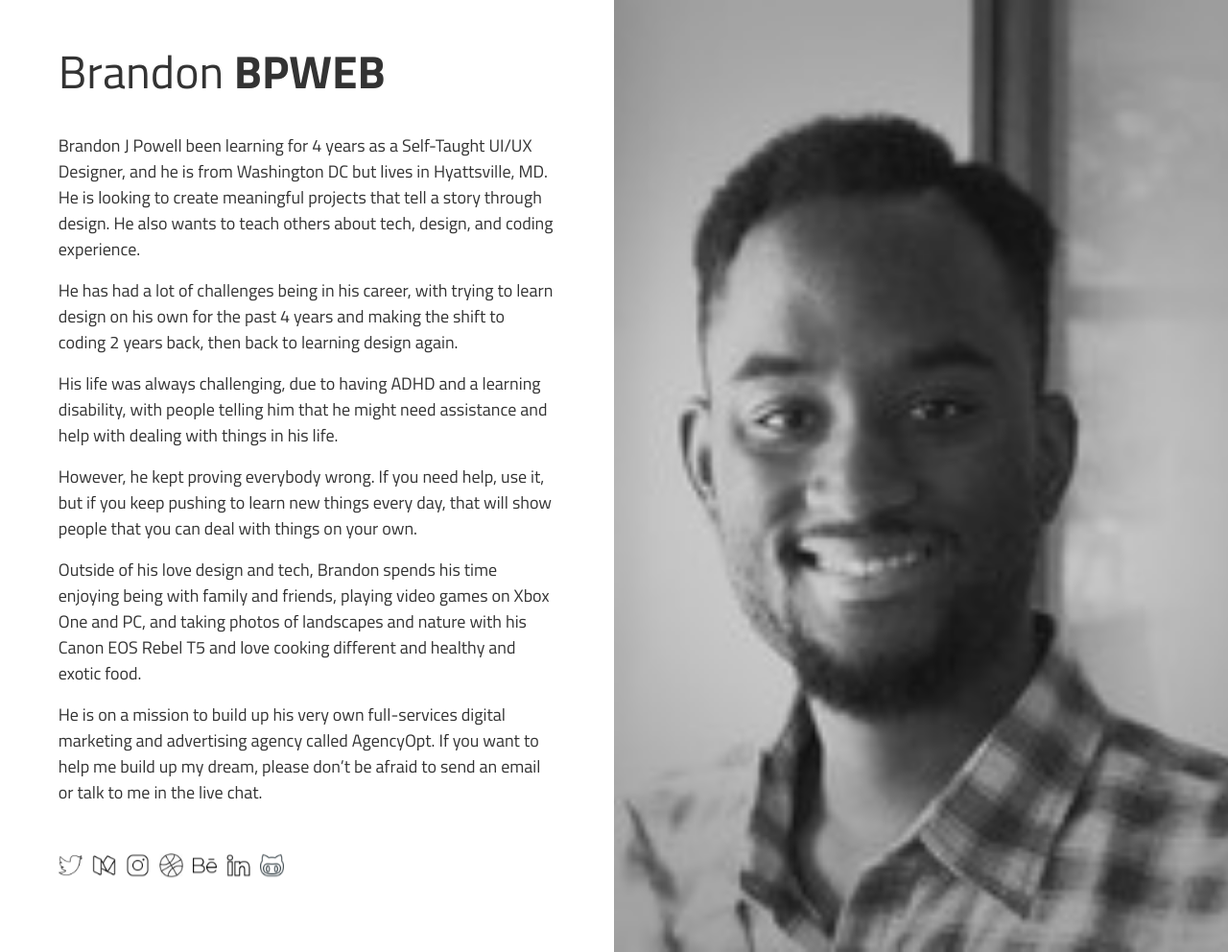
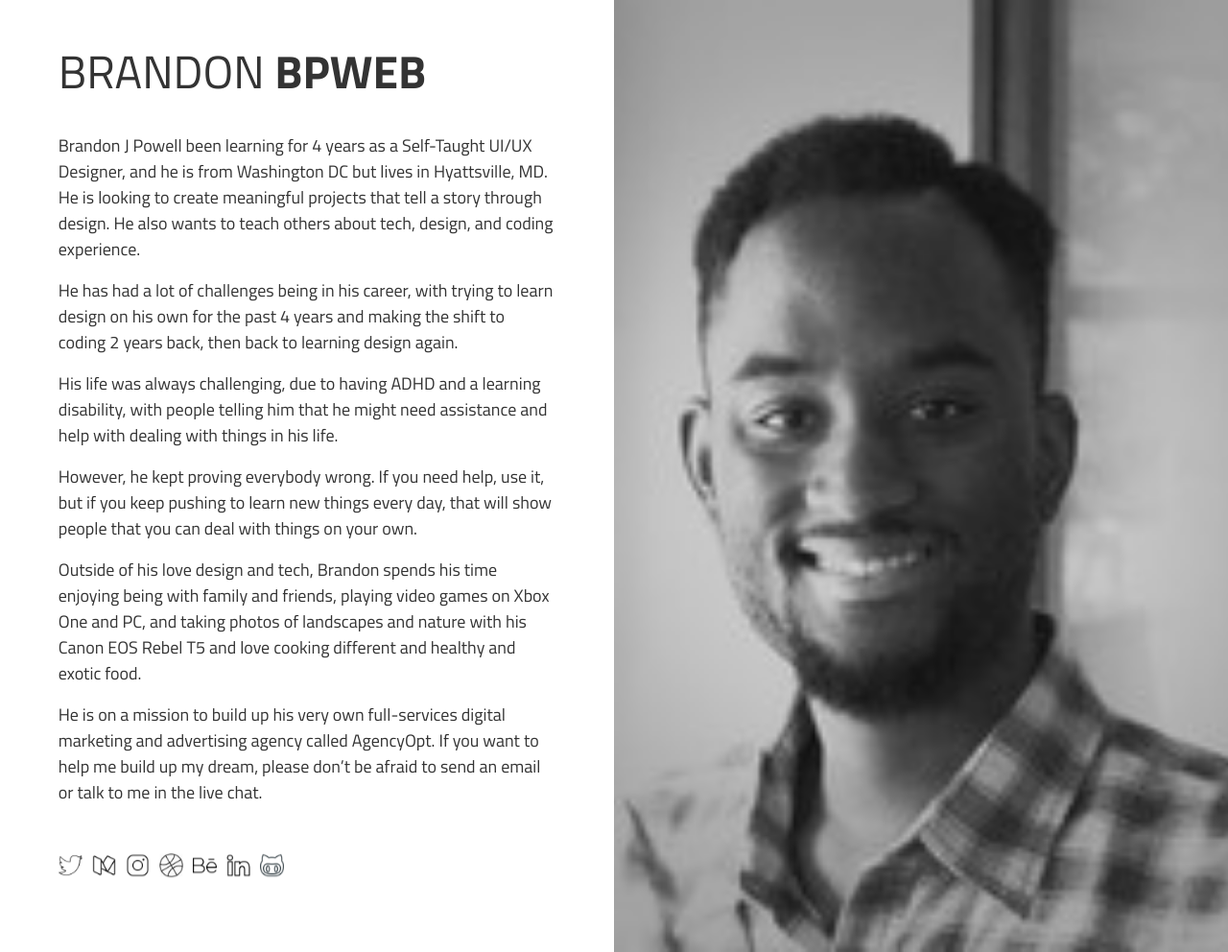
Before and after one commit to officialdrafty/bpweb, a Jekyll site: the page built from index.md, in a window 1280 px wide. Shown: the whole page at 96% size. Built offline with Jekyll 4.4.1, drawn with Linux system fonts in a browser that asks for light colours.

Commit message:
Changes Jekyll

```diff
--- a/index.md
+++ b/index.md
@@ -1,5 +1,5 @@
 ---
-title: Brandon
+title: BRANDON
 brand-name: BPWEB
 
 image: "/assets/img/me.jpeg"
```
